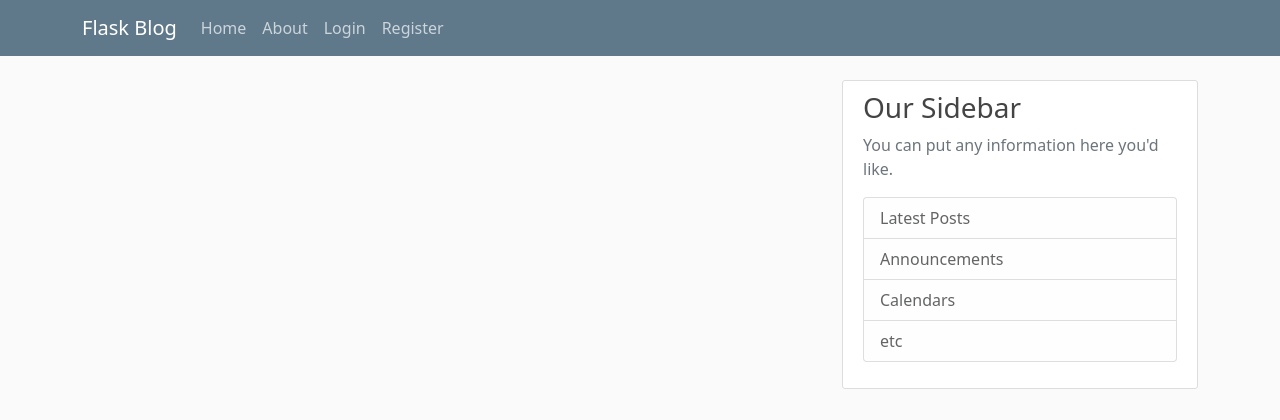
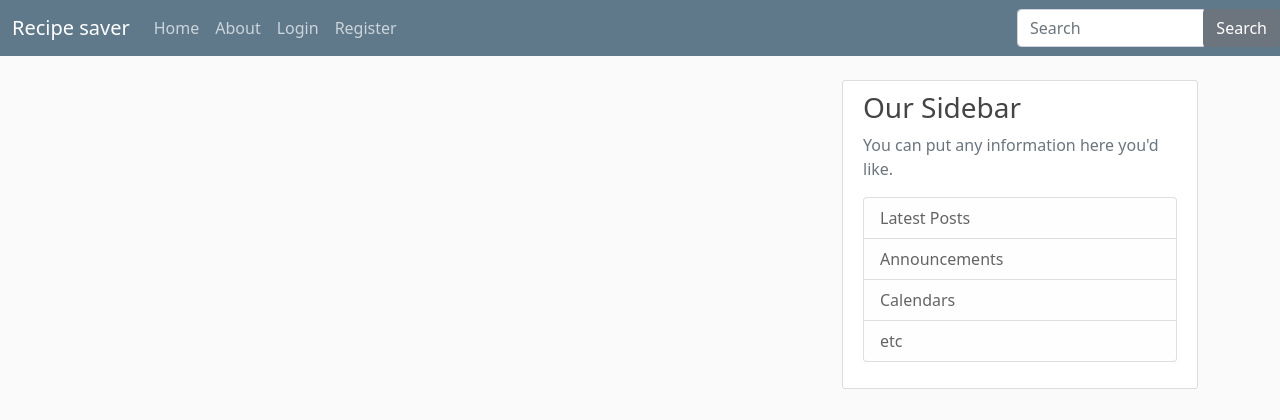
Before and after one commit to nai4205/learning-flask, a Flask app: page / in a window 1280 px wide. Shown: the top 420 px of the page. Run offline with Flask 3, Linux system fonts and the light colour scheme; data that the repository does not hold is empty.

Commit message:
Implemented search, text stays within bounds and removed whitespace

```diff
--- a/main/routes.py
+++ b/main/routes.py
@@ -6,6 +6,8 @@ from main.forms import RegistrationForm, LoginForm, UpdateAccountForm, PostForm
 from main.models import User, Post
 from main import app, bcrypt, db
 from flask_login import login_user, current_user, logout_user, login_required
+from sqlalchemy import func
+
 
 @app.route("/")
 @app.route("/home")
@@ -108,7 +110,7 @@ def new_post():
         db.session.commit()
         flash('Post has been created', 'success')
         return redirect(url_for('home'))
-    return render_template('create_post.html', title='New post', form=form, legend='New post')
+    return render_template('create_post.html', title='New', form=form, legend='New Recipe')
 
 
 @app.route("/post/<int:post_id>")
@@ -139,7 +141,7 @@ def update_post(post_id):
         form.title.data = post.title
         form.content.data = post.content
         session['ingredients_len'] = len(post.ingredients.split('\n'))
-    return render_template('create_post.html', title='Update post', form=form, legend='Update Post', post=post)
+    return render_template('create_post.html', title='Update', form=form, legend='Update Recipe', post=post)
 
 @app.route("/post/<int:post_id>/delete", methods=['POST', 'GET'])
 @login_required
@@ -151,3 +153,16 @@ def delete_post(post_id):
     db.session.commit()
     flash("Post Deleted", 'success')
     return redirect(url_for('home'))
+
+@app.route("/handle_search")
+def handle_search():
+    query = request.args['search']
+    post = Post.query.filter    (func.lower(Post.title) == func.lower(query)).first()
+    if post and query:
+        flash(f'Found result for {post.title}', 'success')
+        return redirect(url_for('post', post_id=post.id))
+    elif query:
+        flash(f'No result for {query}', 'danger')
+    else:
+        flash('Please enter search query', 'danger')
+    return redirect(url_for('home'))
--- a/main/static/main.css
+++ b/main/static/main.css
@@ -43,6 +43,7 @@ body {
 
   .article-content {
     white-space: pre-line;
+    word-wrap:break-word
   }
 
   .article-img {
@@ -79,7 +80,17 @@ body {
     font-size: 2.5rem;
   }
 
-.ingredients-input textarea {
-  max-height: 300px;
-  overflow-y: auto;
+
+
+
+/* .ingredients-text{
+  color:#113fa2;
 }
+
+.description-text{
+  color:#113fa2;
+}
+
+.title-text{
+  color:#6b74b6;
+} */
--- a/main/templates/home.html
+++ b/main/templates/home.html
@@ -8,12 +8,13 @@
                     <a class="mr-2" href="#">{{ post.author.username }}</a>
                     <small class="text-muted">{{ post.date_posted.strftime('%Y-%m-%d') }}</small>
                 </div>
-                <h2><a class="article-title" href="{{url_for('post', post_id=post.id)}}">{{ post.title }}</a></h2>
-                <p class="article-content">{{ post.content }}</p>
+                <h2><a class="article-title title-text" href="{{url_for('post', post_id=post.id)}}">{{ post.title }}</a></h2>
+                <h3><p class="article-ingredients">Method:</p></h3>
+                <p class="article-content description-text method-container">{{ post.content.strip() }}</p>
                 <h3><p class="article-ttle">Ingredients:</p></h3>
-                <ul class="article-ingredients">
+                <ul class="article-ingredients ingredients-text">
                     {% for ingredient in post.ingredients.split('\n') %}
-                        <li>{{ ingredient }}</li><br>
+                        <li>{{ ingredient.strip() }}</li><br>
                     {% endfor %}
                 </ul>
             </div>
--- a/main/templates/layout.html
+++ b/main/templates/layout.html
@@ -2,9 +2,9 @@
 <html lang="en">
   <head>
     {%if title%}
-    <title>Flask blog - {{title}}</title>
+    <title>Recipe - {{title}}</title>
     {%else%}
-    <title>Flask blog</title>
+    <title>Recipe saver</title>
     {%endif%}
 
 
@@ -20,7 +20,7 @@
     <header class="site-header">
         <nav class="navbar navbar-expand-md navbar-dark bg-steel fixed-top">
           <div class="container">
-            <a class="navbar-brand mr-4" href="/">Flask Blog</a>
+            <a class="navbar-brand mr-4" href="/">Recipe saver</a>
             <button class="navbar-toggler" type="button" data-toggle="collapse" data-target="#navbarToggle" aria-controls="navbarToggle" aria-expanded="false" aria-label="Toggle navigation">
               <span class="navbar-toggler-icon"></span>
             </button>
@@ -40,8 +40,19 @@
                   <a class="nav-item nav-link" href="{{url_for('register')}}">Register</a>
                 {% endif %}
               </div>
+
             </div>
           </div>
+          <form class="form-inline my-2 my-lg-0" action="{{ url_for('handle_search') }}">
+            <div class="input-group">
+              <input class="form-control" name="search" type="search" placeholder="Search" aria-label="Search">
+              <div class="input-group-append">
+                <button class="btn btn-secondary" type="submit">Search</button>
+              </div>
+            </div>
+          </form>
+
+
         </nav>
       </header>
       <main role="main" class="container">
```
Also changed, not shown: main/templates/create_post.html (+3 -33 lines).
